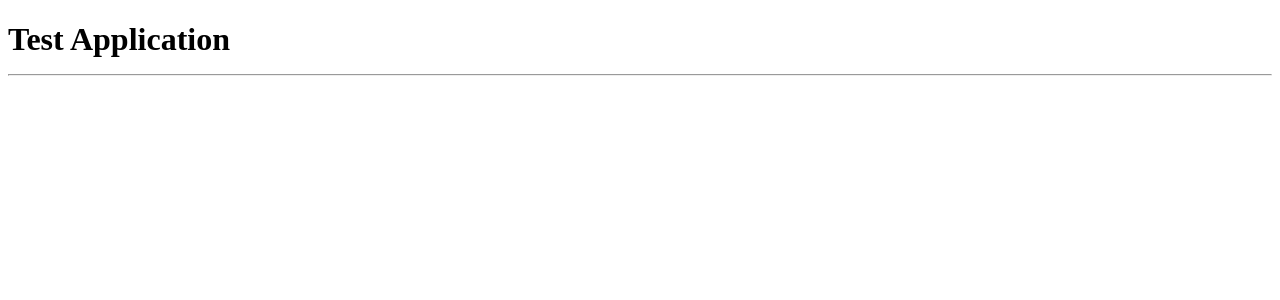
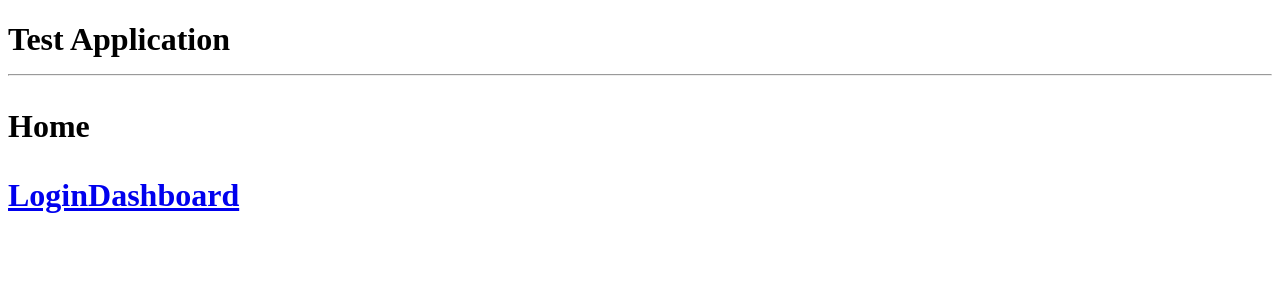
Before and after one commit to kapilkaisare/vw-test, an Angular app in the folder assignment/: page /home in a window 1280 px wide. Before the commit this address led to /. Shown: the top 300 px of the page. Built offline with nearby package versions, Linux system fonts and the light colour scheme.

Commit message:
Add a not found component.

```diff
--- /dev/null
+++ b/assignment/src/app/notfound/notfound.component.html
@@ -0,0 +1,8 @@
+<p>
+  The page you are looking for does not exist.
+</p>
+<nav>
+  <a routerLink="/" routerLinkActive="active">Home</a>
+  <a routerLink="/login" routerLinkActive="active">Login</a>
+  <a routerLink="/dashboard" routerLinkActive="active">Dashboard</a>
+</nav>
--- /dev/null
+++ b/assignment/src/app/notfound/notfound.component.ts
@@ -0,0 +1,15 @@
+import { Component, OnInit } from '@angular/core';
+
+@Component({
+  selector: 'app-notfound',
+  templateUrl: './notfound.component.html',
+  styleUrls: ['./notfound.component.css']
+})
+export class NotfoundComponent implements OnInit {
+
+  constructor() { }
+
+  ngOnInit() {
+  }
+
+}
```
Also changed, not shown: assignment/src/app/app.module.ts (+7 -3 lines), assignment/src/app/app-routing.module.ts (added), assignment/src/app/notfound/notfound.component.css (added), 1 other file (tests, documents, lock files or other folders).
